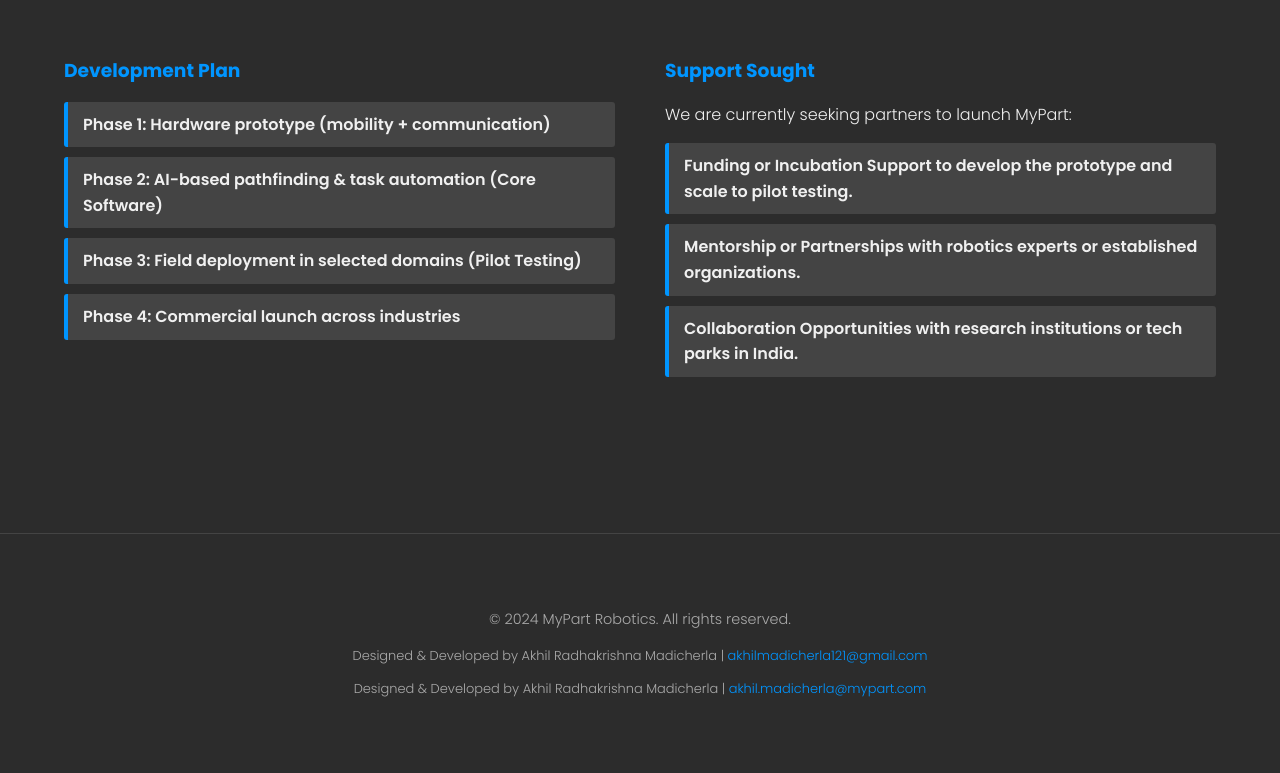
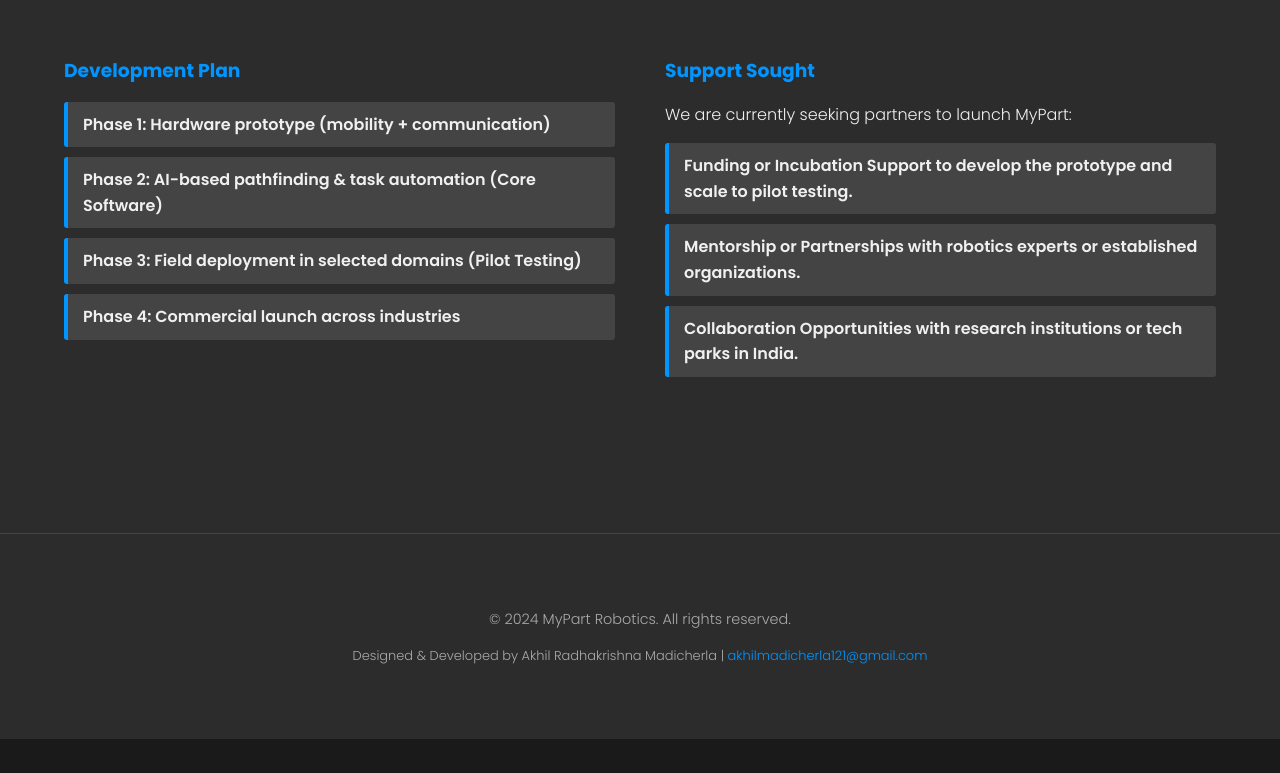
Before and after one commit to AKHILKRISHNA-CPU/Mypart, a plain HTML site: page index.html in a window 1280 px wide. Shown: the part 5003-5776 px from the top of the page. After the commit the page ends 5742 px from the top, so only its background shows below. Drawn offline with Linux system fonts and the light colour scheme.

Commit message:
Update index.html

```diff
--- a/index.html
+++ b/index.html
@@ -141,7 +141,6 @@
         <div class="container">
             <p>&copy; 2024 MyPart Robotics. All rights reserved.</p>
             <p class="footer-contact">Designed & Developed by Akhil Radhakrishna Madicherla | <a href="mailto:akhilmadicherla121@gmail.com?subject=Inquiry from MyPart Website">akhilmadicherla121@gmail.com</a></p>
-            <p class="footer-contact">Designed & Developed by Akhil Radhakrishna Madicherla | <a href="mailto:akhil.madicherla@mypart.com?subject=Inquiry from MyPart Website">akhil.madicherla@mypart.com</a></p>
         </div>
     </footer>
 
```
